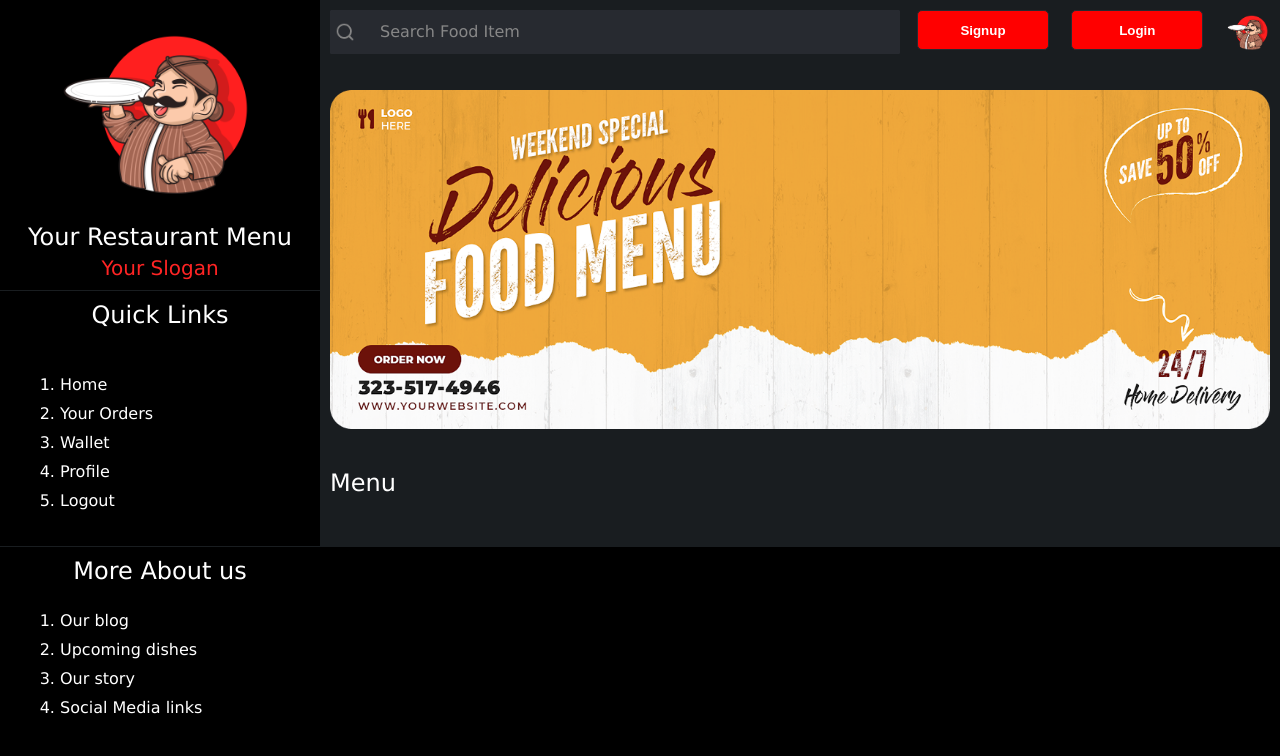
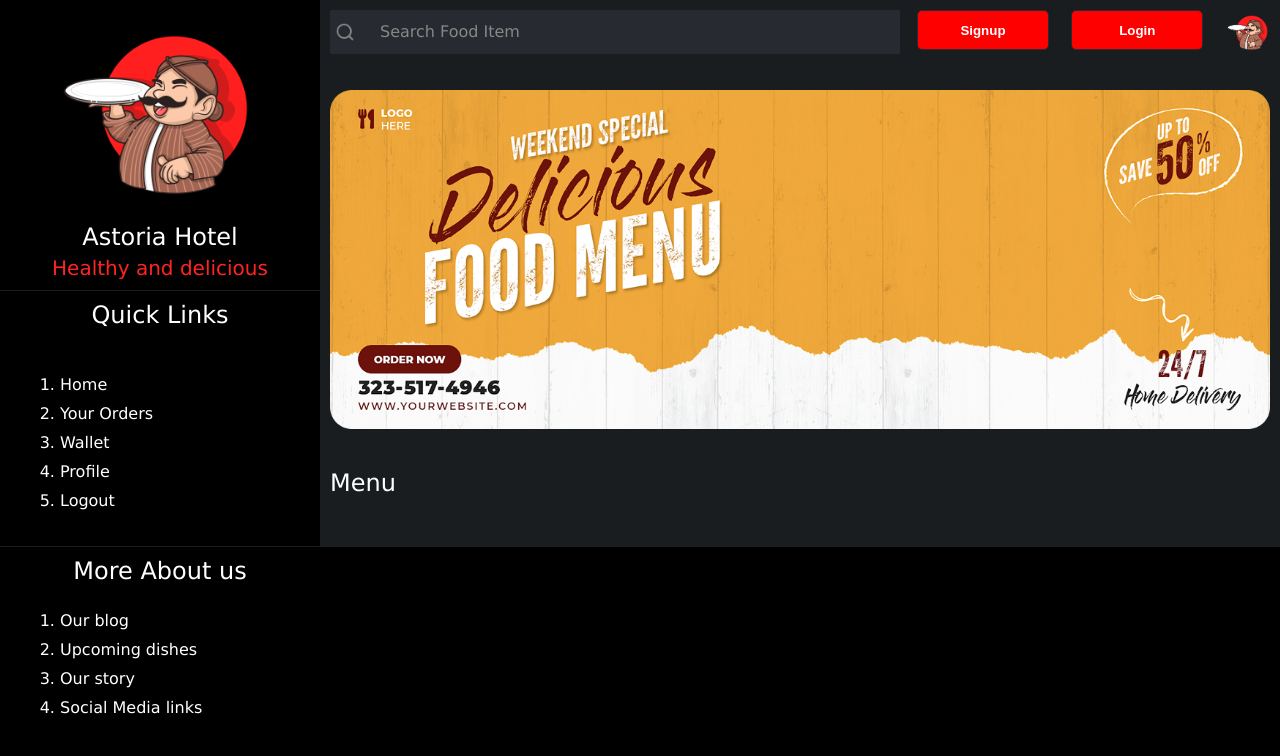
Before and after one commit to Mazhar-54321/accio_foodOrderingSystem, a plain HTML site: page index.html in a window 1280 px wide. Drawn offline with Linux system fonts and the light colour scheme; no server answers.

Commit message:
refactored title messages

```diff
--- a/index.html
+++ b/index.html
@@ -9,8 +9,8 @@
   <div class="sidemenu-section">
     <div class="profile-section">
       <img class="logo" src="./icon-image.png" />
-      <span class="title">Your Restaurant Menu</span>
-      <span class="sub-title">Your Slogan</span>
+      <span class="title">Astoria Hotel</span>
+      <span class="sub-title">Healthy and delicious</span>
     </div>
     <div class="quick-links-section">
       <span class="title">Quick Links</span>
```
